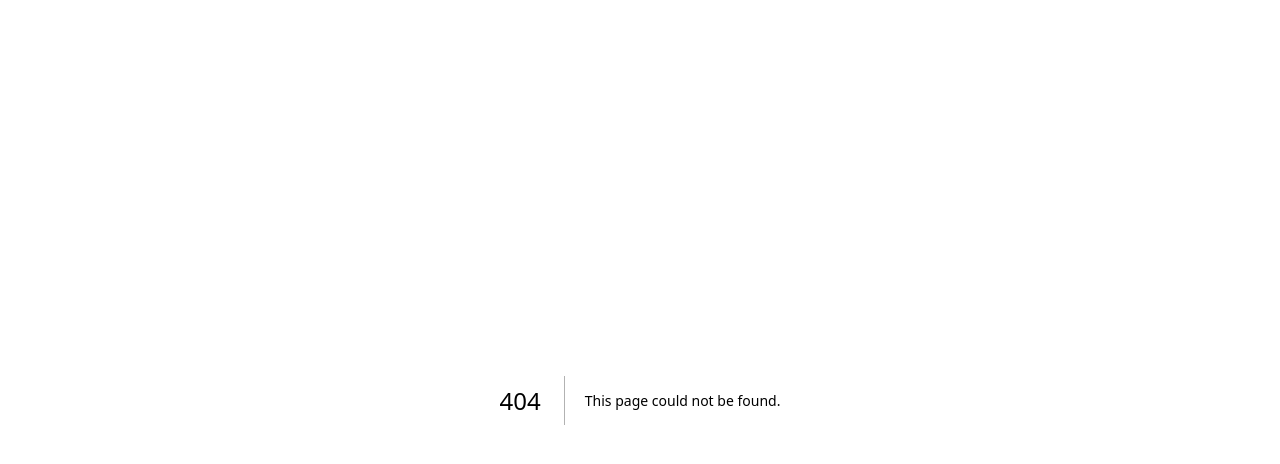
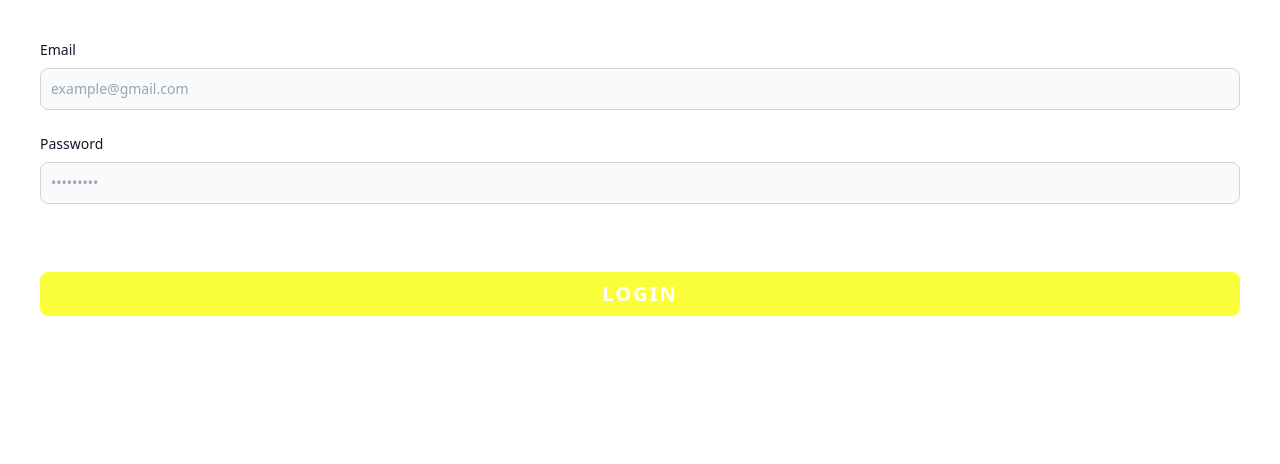
Before and after one commit to LojaDaury/Gerente_Loja, a Next.js app: page /login in a window 1280 px wide. Before the commit this address had no page. Shown: the top 464 px of the page. Built offline with nearby package versions, Linux system fonts and the light colour scheme; what tailwindcss-animated would draw is missing.

Commit message:
use_login

```diff
--- a/src/app/Dashboard/CheckList.tsx
+++ b/src/app/Dashboard/CheckList.tsx
@@ -1,6 +1,6 @@
 import { useContext, useEffect, useRef, useState } from "react";
 
-import { IoPersonCircle, IoTrash, IoCheckmark  } from "react-icons/io5";
+import { IoTrash, IoCheckmark  } from "react-icons/io5";
 import { IoIosClose } from "react-icons/io";
 
 import Image from "next/image";
@@ -9,17 +9,17 @@ import medalha from '../Assets/medalha (1).png';
 
 import { CompletionContext } from "../hook/useCompletion";
 
-import { storage } from "../services/firebaseConfig";
-import { getDownloadURL, ref, uploadBytes } from "firebase/storage";
-import { blob } from "stream/consumers";
-import { serverTimestamp } from "firebase/database";
+import { auth, storage } from "../services/firebaseConfig";
+import { ref, uploadBytes } from "firebase/storage";
+import { onAuthStateChanged } from "firebase/auth";
+import { useRouter } from "next/navigation";
 
 
 export default function CheckList() {
 
+    const router = useRouter()
+
     const [cam, setCam] = useState(false)
-
-    const [foto, setFoto] = useState<File>({} as File)
 
     const [hasPhoto, setHasPhoto] = useState(false)
 
@@ -153,6 +153,20 @@ export default function CheckList() {
 
     }
 
+    function verifiedUser() {
+        onAuthStateChanged(auth, currentUser => {
+            if (currentUser?.email === undefined) {
+                router.push('/')
+            } else {
+
+            }
+        })
+    }
+
+    useEffect(() => {
+        verifiedUser()
+    }, [])
+
     return (
 
         <div className="px-10  w-full h-full overflow-y-scroll ">
@@ -170,7 +184,7 @@ export default function CheckList() {
                         </div>
 
                         <button onClick={() => {setCam(false)}}
-                            className="absolute top-6 left-6 bg-white text-black rounded-full duration-300 hover:top-5 hover:left-7">
+                            className="absolute top-6 left-6 bg-white text-black rounded-full duration-200 hover:top-5 hover:left-7">
                             <IoIosClose size={40}/>
                         </button>
 
--- /dev/null
+++ b/src/app/login/page.tsx
@@ -0,0 +1,89 @@
+"use client"
+
+import { signInWithEmailAndPassword } from "firebase/auth";
+import { auth } from "../services/firebaseConfig";
+import { useState } from "react";
+import { useRouter } from "next/navigation";
+
+export default function Page() {
+
+    const router = useRouter()
+
+    const [ email, setEmail ] = useState('')
+
+    const [ password, setPassword ] = useState('')
+    const [showPassword, setShowPassword] = useState(false);
+
+    const [ login, setLogin ] = useState(true)
+
+    function Login(email: string, password: string) {
+        signInWithEmailAndPassword(auth, email, password)
+        .then((userCredential) => {
+            // Signed in
+            const user = userCredential.user;
+            router.push('/')
+            // ...
+        })
+        .catch((error) => {
+            setLogin(false)
+        });
+    }
+
+    return (
+        <div className="p-10 gap-6 flex flex-col">
+
+            <div className="">
+
+                <label
+                    htmlFor="first_name"
+                    className="block mb-2 text-sm font-medium text-gray-900 dark:text-white"
+                >
+                    Email
+                </label>
+                <input
+                    onChange={(val) => setEmail(val.target.value)}
+                    value={email}
+                    id="first_name"
+                    placeholder="example@gmail.com"
+                    required
+                    className="bg-gray-50 border duration-300 border-gray-300 text-gray-900 text-sm rounded-lg focus:ring-2 focus:ring-yellow-500 focus:border-yellow-500 block w-full p-2.5 outline-none"
+                />
+
+            </div>
+
+            <div className="">
+
+                <label
+                    htmlFor="password"
+                    className="block mb-2 text-sm font-medium text-gray-900 dark:text-white"
+                >
+                    Password
+                </label>
+                <input
+                    type={showPassword ? 'text' : 'password'}
+                    onChange={(val) => setPassword(val.target.value)}
+                    value={password}
+                    id="password"
+                    placeholder="•••••••••"
+                    required
+                    className="bg-gray-50 border duration-300 border-gray-300 text-gray-900 text-sm rounded-lg focus:ring-2 focus:ring-yellow-500 focus:border-yellow-500 block w-full p-2.5 outline-none"
+                />
+
+            </div>
+
+            <div className="flex justify-center w-full">
+
+                <text className={` duration-300 text-sm font-medium ${!login ? 'text-red-500 opacity-100' :'text-white opacity-0'}`}>Emali ou senha inválidos</text>
+
+            </div>
+
+            <button
+                onClick={() => Login(email, password)}
+                className="bg-yellow-400 text-white text-xl tracking-widest font-extrabold text-center p-2 rounded-lg hover:ring-4 hover:ring-yellow-600 duration-500"
+            >
+                LOGIN
+            </button>
+
+        </div>
+    )
+}
--- a/src/app/services/firebaseConfig.ts
+++ b/src/app/services/firebaseConfig.ts
@@ -1,5 +1,6 @@
 // Import the functions you need from the SDKs you need
 import { initializeApp } from "firebase/app";
+import { getAuth } from "firebase/auth";
 import { getFirestore } from "firebase/firestore";
 import { getStorage } from "firebase/storage";
 // TODO: Add SDKs for Firebase products that you want to use
@@ -21,3 +22,5 @@ const app = initializeApp(firebaseConfig);
 export const db = getFirestore(app);
 
 export const storage = getStorage(app);
+
+export const auth = getAuth(app);
```
